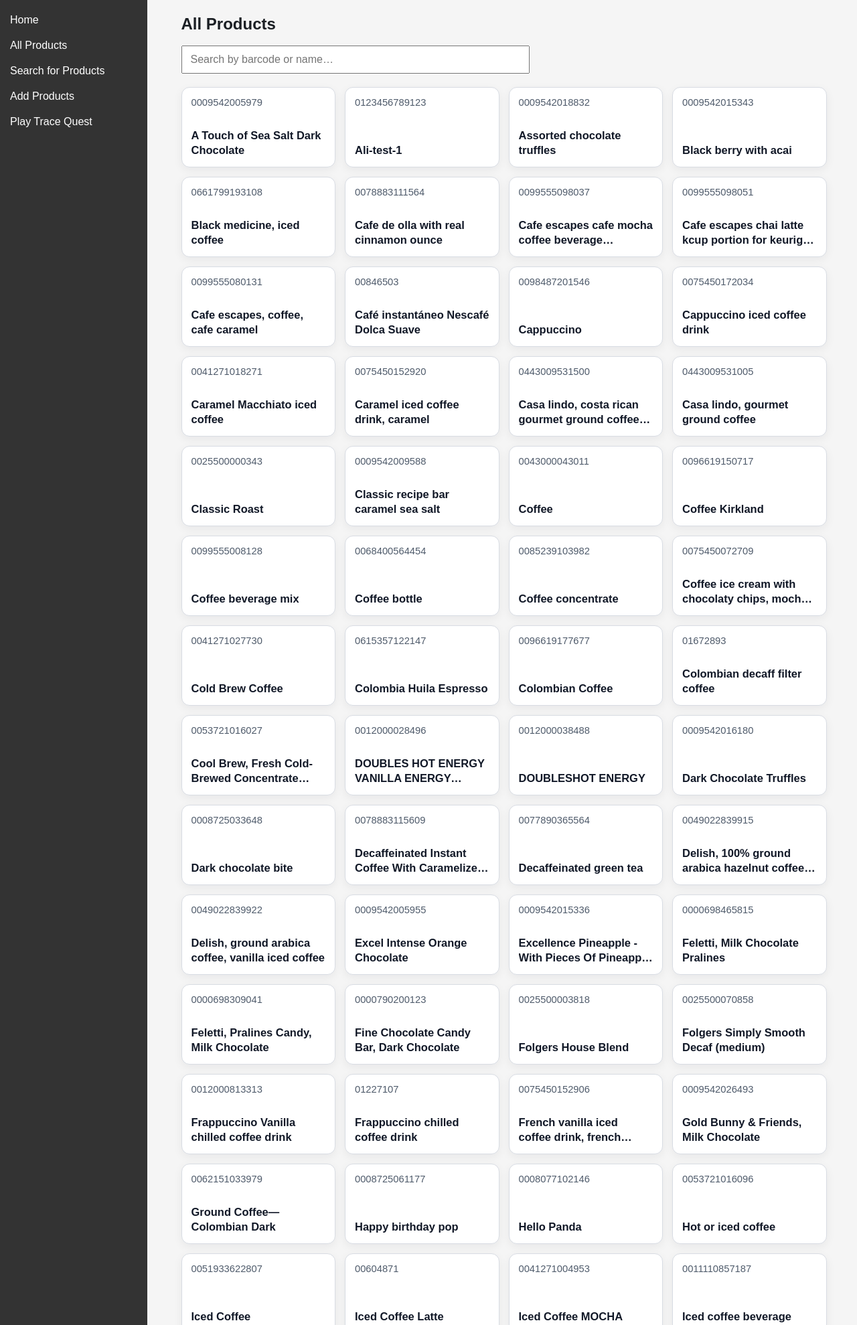
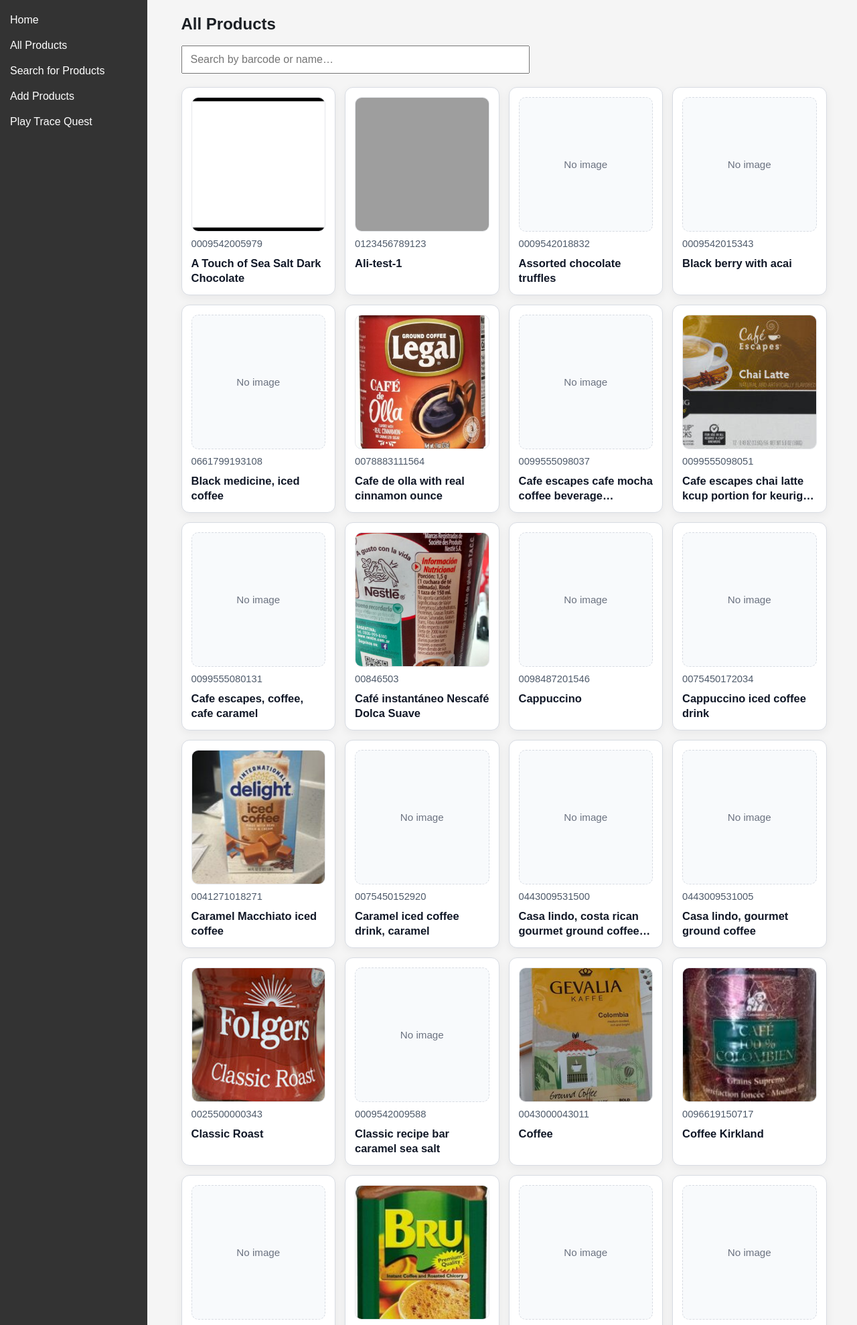
Before and after one commit to Shrlotia/COM2020---Single-Scan-Traceability-Quest, a Flask app: page /product in a window 1280 px wide. Shown: the part 60-2039 px from the top of the page at 67% size. Run offline with Flask 3, Linux system fonts and the light colour scheme; a user stored in the database is signed in; grey boxes are pictures that could not be loaded.

Commit message:
adding picture display to product page

```diff
--- a/src/sstq/static/css/product.css
+++ b/src/sstq/static/css/product.css
@@ -18,7 +18,6 @@
 .product-block {
     display: flex;
     flex-direction: column;
-    justify-content: space-between;
     text-decoration: none;
     color: inherit;
     border: 1px solid #d8dce3;
@@ -29,6 +28,37 @@
     box-shadow: 0 4px 14px rgba(15, 23, 42, 0.06);
     transition: transform 0.15s ease, box-shadow 0.15s ease;
     box-sizing: border-box;
+    gap: 10px;
+}
+
+.product-thumb-wrapper {
+    width: 100%;
+}
+
+.product-thumb {
+    display: block;
+    width: 100%;
+    aspect-ratio: 1 / 1;
+    object-fit: cover;
+    border-radius: 10px;
+    border: 1px solid #e5e7eb;
+    background: #f3f4f6;
+}
+
+.product-thumb-fallback {
+    display: grid;
+    place-items: center;
+    width: 100%;
+    aspect-ratio: 1 / 1;
+    border-radius: 10px;
+    border: 1px dashed #d8dce3;
+    background: #f8fafc;
+    color: #6b7280;
+    font-size: 0.95rem;
+}
+
+.product-thumb-fallback[hidden] {
+    display: none;
 }
 
 .product-block:hover {
@@ -43,7 +73,7 @@
 }
 
 .product-name {
-    margin: 8px 0 0;
+    margin: 0;
     font-size: 1.03rem;
     font-weight: 600;
     color: #111827;
--- a/src/sstq/static/js/product.js
+++ b/src/sstq/static/js/product.js
@@ -5,9 +5,18 @@
   if (!input || !grid) return;
 
   const items = grid.querySelectorAll(".product-block");
+  const images = grid.querySelectorAll(".product-thumb");
 
   const normalize = (str) =>
     (str || "").toString().trim().toLowerCase();
+
+  images.forEach((image) => {
+    image.addEventListener("error", () => {
+      image.hidden = true;
+      const fallback = image.parentElement?.querySelector(".product-thumb-fallback");
+      if (fallback) fallback.hidden = false;
+    });
+  });
 
   input.addEventListener("input", () => {
     const query = normalize(input.value);
--- a/src/sstq/templates/product.html
+++ b/src/sstq/templates/product.html
@@ -27,6 +27,19 @@
                     data-barcode="{{ product.barcode|e }}"
                     data-name="{{ product.name|e }}"
                 >
+                    <div class="product-thumb-wrapper">
+                        {% if product.image %}
+                            <img
+                                class="product-thumb"
+                                src="{{ product.image }}"
+                                alt="{{ product.name }} image"
+                                loading="lazy"
+                            />
+                            <div class="product-thumb-fallback" hidden>No image</div>
+                        {% else %}
+                            <div class="product-thumb-fallback">No image</div>
+                        {% endif %}
+                    </div>
                     <p class="product-barcode">{{ product.barcode }}</p>
                     <p class="product-name">{{ product.name }}</p>
                 </a>
```
